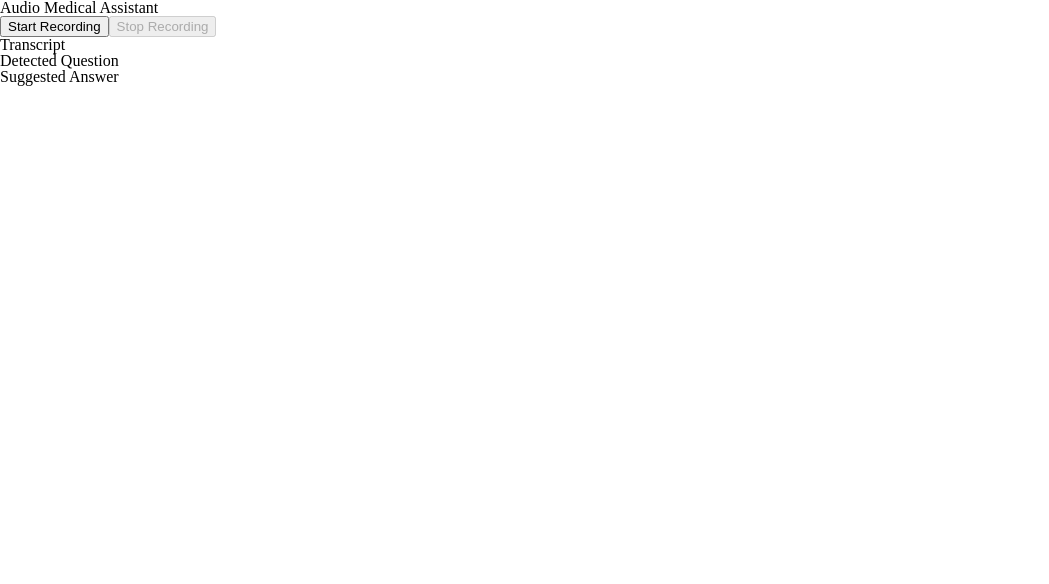
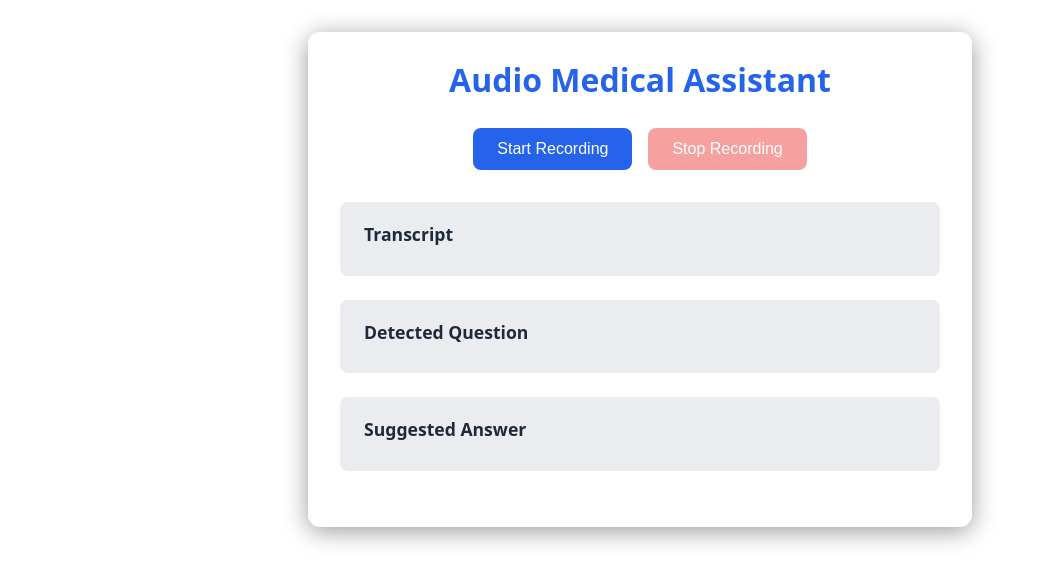
Before and after one commit to Luckyleck/med-assistant-app, a React (Create React App) app: page / in a window 1280 px wide. Shown: the top 584 px of the page, without its empty margins (0-1049 px from the left). Built offline with nearby package versions, Linux system fonts and the light colour scheme.

Commit message:
add AudioCapture styles

```diff
--- a/src/components/AudioCapture.css
+++ b/src/components/AudioCapture.css
@@ -0,0 +1,117 @@
+.medical-assistant {
+    width: 600px;
+    margin: 2rem auto;
+    padding: 2rem;
+    background: white;
+    border-radius: 12px;
+    box-shadow: 0 4px 24px rgba(0, 0, 0, 0.4);
+    font-family: system-ui, 'Roboto', sans-serif;
+}
+
+.header {
+    text-align: center;
+    margin-bottom: 2rem;
+}
+
+.title {
+    font-size: 2rem;
+    color: #2563eb;
+    margin: 0;
+    font-weight: 600;
+}
+
+.controls {
+    display: flex;
+    gap: 1rem;
+    justify-content: center;
+    margin-bottom: 2rem;
+}
+
+.button {
+    display: flex;
+    align-items: center;
+    gap: 0.5rem;
+    padding: 0.75rem 1.5rem;
+    border: none;
+    border-radius: 8px;
+    font-size: 1rem;
+    font-weight: 500;
+    cursor: pointer;
+    transition: all 0.2s ease;
+}
+
+.start-button {
+    background: #2563eb;
+    color: white;
+}
+
+.start-button:hover:not(:disabled) {
+    background: #1d4ed8;
+}
+
+.stop-button {
+    background: #ef4444;
+    color: white;
+}
+
+.stop-button:hover:not(:disabled) {
+    background: #dc2626;
+}
+
+.button:disabled {
+    opacity: 0.5;
+    cursor: not-allowed;
+}
+
+.section {
+    background: #eaecef;
+    padding: 1.5rem;
+    border-radius: 8px;
+    margin-bottom: 1.5rem;
+}
+
+.section-title {
+    font-size: 1.1rem;
+    color: #1e293b;
+    margin: 0 0 0.5rem 0;
+    font-weight: 600;
+}
+
+.section-content {
+    color: #334155;
+    line-height: 1.6;
+    margin: 0;
+}
+
+.loading {
+    display: flex;
+    align-items: center;
+    gap: 0.5rem;
+    color: #64748b;
+    font-style: italic;
+}
+
+.loading::after {
+    content: '';
+    width: 12px;
+    height: 12px;
+    border: 2px solid #64748b;
+    border-top-color: transparent;
+    border-radius: 50%;
+    animation: spin 1s linear infinite;
+}
+
+.error {
+    color: #ef4444;
+    padding: 1rem;
+    border-radius: 8px;
+    background: #fef2f2;
+    border: 1px solid #fee2e2;
+    margin-bottom: 1.5rem;
+}
+
+@keyframes spin {
+    to {
+        transform: rotate(360deg);
+    }
+}
```
